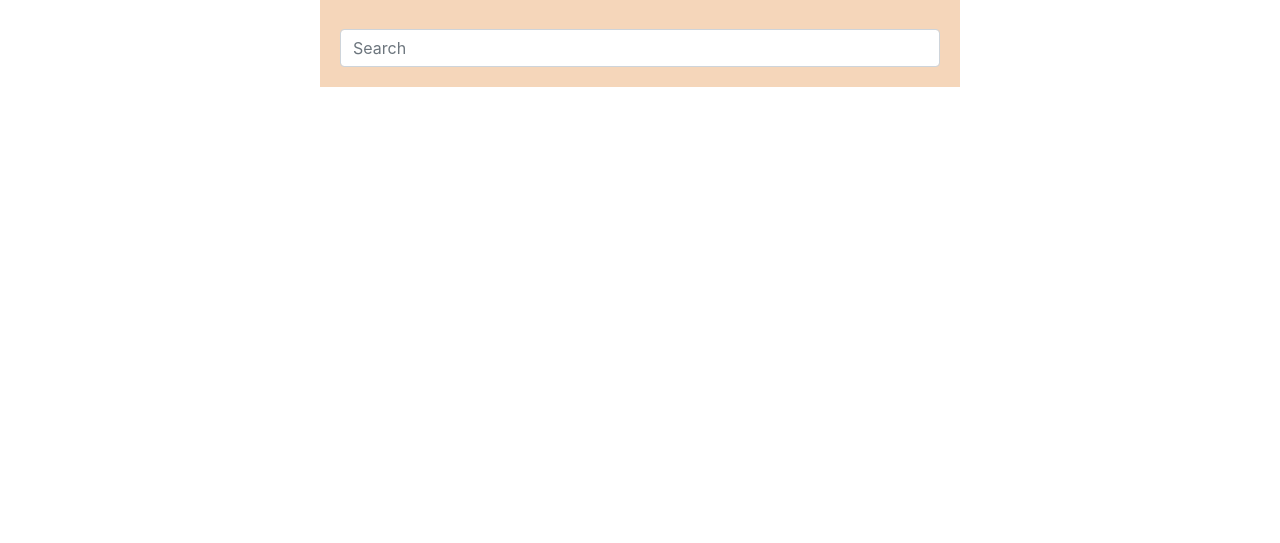
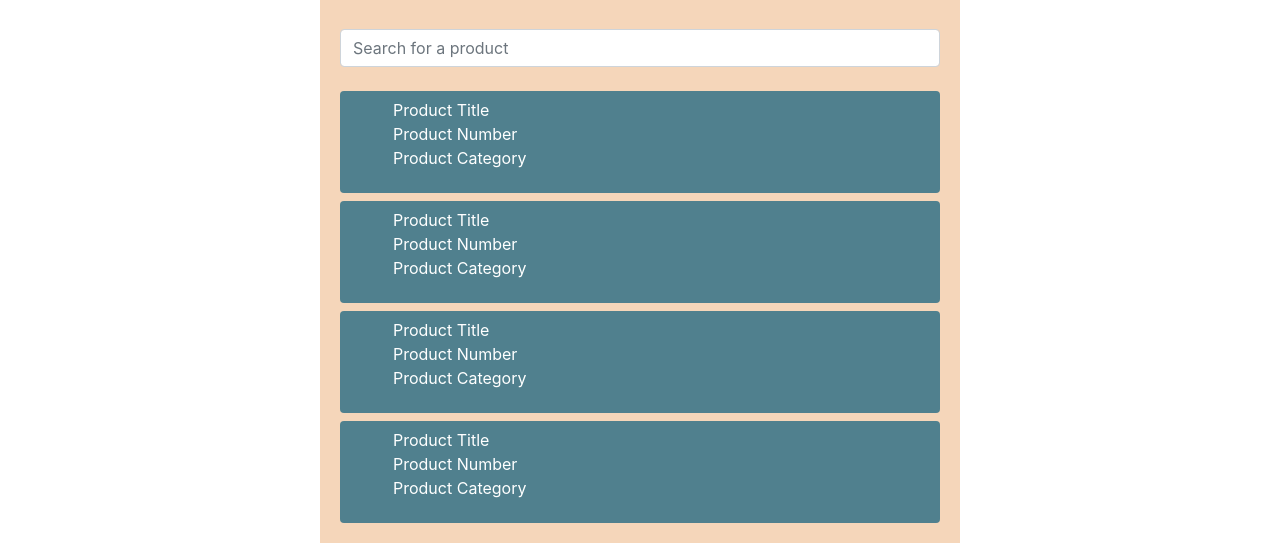
Before and after one commit to B0314C/IST-256-Website, a plain HTML site: page product-search.html in a window 1280 px wide. Shown: the part 308-851 px from the top of the page. Before the commit the page ends 800 px from the top, so only its background shows below. Drawn offline with Linux system fonts and the light colour scheme.

Commit message:
still not working but i think i'm getting closer and understanding it better

```diff
--- a/product-search.html
+++ b/product-search.html
@@ -7,9 +7,24 @@
 <title>Product Search</title>
 <link href="style.css" rel="stylesheet" type="text/css">
 <link href="css/bootstrap-4.4.1.css" rel="stylesheet" type="text/css">
-<script>
-	$(function() {
 
+<script type="text/javascript">
+	$(document).ready(function(){
+		var products [];
+
+		$("button").hide();
+
+		$.getJSON('products.json', function(data) {
+		  	$.each(data.product, function(i, f){
+				var prodTitle = f.ProdTitle;
+				var prodID = f.ProdID;
+				var prodCateg = f.ProdCateg;
+
+				$(".search-title").text(prodTitle);
+				$(".search-num").text(prodID);
+				$(".search-categ").text(prodCateg);
+			});
+		});
 	});
 </script>
 </head>
@@ -55,7 +70,36 @@
 	<div class="col-lg-6 offset-lg-3 gallery">
 		<h2 align="center">Product Management</h2>
 		<br>
-		<input type="text" class="form-control" placeholder="Search">
-	</div>
+		<input type="text" class="form-control" placeholder="Search for a product">
+	  <br>
+	  <button type="button" class="btn btn-block search-result" onclick="">
+			<ul class="search-result">
+				<li class="search-title">Product Title</li>
+				<li class="search-num">Product Number</li>
+				<li class="search-info">Product Category</li>
+			</ul>
+		</button>
+		<button type="button" class="btn btn-block search-result" onclick="">
+			<ul class="search-result">
+				<li class="search-title">Product Title</li>
+				<li class="search-num">Product Number</li>
+				<li class="search-categ">Product Category</li>
+			</ul>
+		</button>
+		<button type="button" class="btn btn-block search-result" onclick="">
+			<ul class="search-result">
+				<li class="search-title">Product Title</li>
+				<li class="search-num">Product Number</li>
+				<li class="search-categ">Product Category</li>
+			</ul>
+		</button>
+		<button type="button" class="btn btn-block search-result" onclick="">
+			<ul class="search-result">
+				<li class="search-title">Product Title</li>
+				<li class="search-num">Product Number</li>
+				<li class="search-categ">Product Category</li>
+			</ul>
+		</button>
+</div>
 </body>
 </html>
--- a/style.css
+++ b/style.css
@@ -83,3 +83,20 @@ button {
 	background-color: #50808E;
 	color: white;
 }
+
+button.search-result:hover {
+	background-color: #6FD08C;
+	color: white;
+}
+
+button.search-result {
+	display: block;
+	margin: auto;
+	background-color: #50808E;
+	color: white;
+}
+
+ul.search-result {
+	list-style-type: none;
+	text-align: left;
+}
```
Also changed, not shown: products.json (renamed from Product Managment.json).
